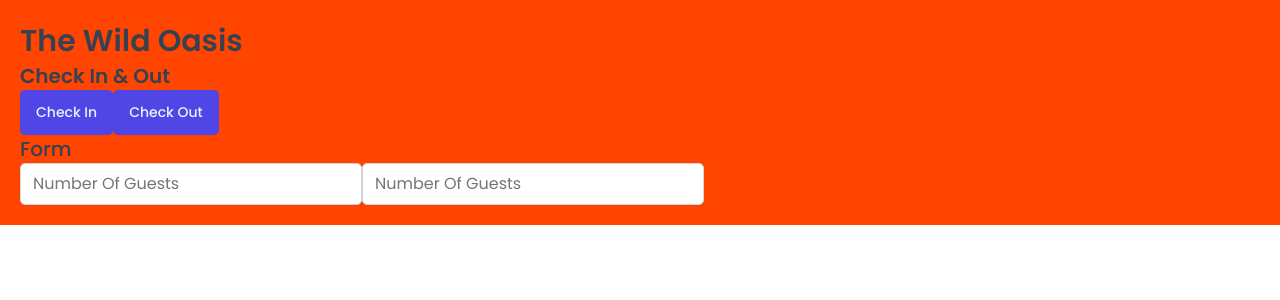
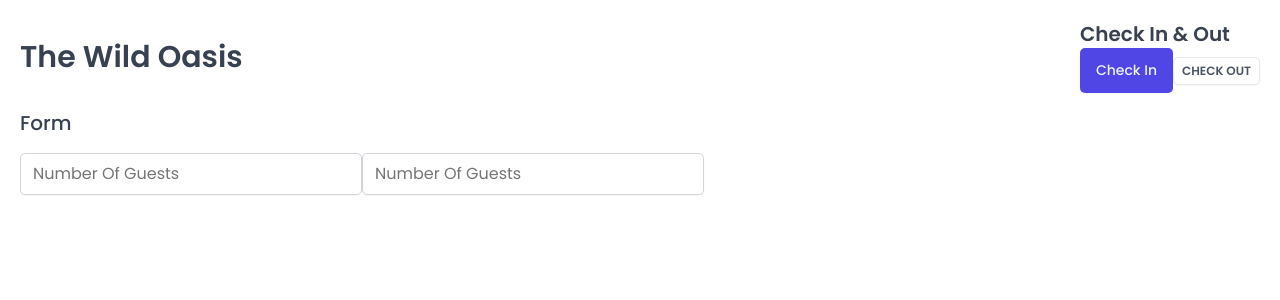
Before and after one commit to ShahadathAlam/The-Wild-Oasis, a React (Vite) app: page / in a window 1280 px wide. Shown: the top 300 px of the page. Built offline with nearby package versions, Linux system fonts and the light colour scheme; a web font is replaced by a local one.

Commit message:
Building More Reusable Styled Components

```diff
--- a/src/App.jsx
+++ b/src/App.jsx
@@ -3,9 +3,10 @@
 import Button from "./ui/Button";
 import Input from "./ui/Input";
 import Heading from "./ui/Heading";
+import Row from "./ui/Row";
 
 const StyledApp = styled.main`
-  background-color: orangered;
+  /* background-color: orangered; */
   padding: 20px;
 `;
 function App() {
@@ -13,13 +14,32 @@
     <>
       <GlobalStyles />
       <StyledApp>
-        <Heading as="h1">The Wild Oasis</Heading>
-        <Heading as="h2">Check In & Out</Heading>
-        <Button onClick={() => alert("check in")}>Check In </Button>
-        <Button onClick={() => alert("check out")}>Check Out </Button>
-        <Heading as="h3">Form</Heading>
-        <Input type="number" placeholder="Number Of Guests" />
-        <Input type="number" placeholder="Number Of Guests" />
+        {/* <Row type="vertical"> */}
+        <Row>
+          <Row type="horizontal">
+            <Heading as="h1">The Wild Oasis</Heading>
+
+            <div>
+              <Heading as="h2">Check In & Out</Heading>
+              <Button onClick={() => alert("check in")}>Check In</Button>
+              <Button
+                variation="secondary"
+                size="small"
+                onClick={() => alert("check out")}
+              >
+                Check Out
+              </Button>
+            </div>
+          </Row>
+
+          <Row>
+            <Heading as="h3">Form</Heading>
+            <form>
+              <Input type="number" placeholder="Number Of Guests" />
+              <Input type="number" placeholder="Number Of Guests" />
+            </form>
+          </Row>
+        </Row>
       </StyledApp>
     </>
   );
--- a/src/ui/Button.jsx
+++ b/src/ui/Button.jsx
@@ -49,21 +49,35 @@
 };
 
 const Button = styled.button`
-  font-size: 1.4rem;
-  padding: 1.2rem 1.6rem;
-  font-weight: 500;
   border: none;
   border-radius: var(--border-radius-sm);
-  background-color: var(--color-brand-600);
-  color: var(--color-brand-50);
+
   box-shadow: var(--shadow-sm);
-  cursor: pointer;
 
-  //  &:hover means button:hover
-
-  &:hover {
-    background-color: var(--color-brand-700);
-  }
+  ${(props) => variations[props.variation]}
+  ${(props) => sizes[props.size]}
 `;
 
+Button.defaultProps = {
+  variation: "primary",
+  size: "medium",
+};
 export default Button;
+
+// const Button = styled.button`
+//   font-size: 1.4rem;
+//   padding: 1.2rem 1.6rem;
+//   font-weight: 500;
+//   border: none;
+//   border-radius: var(--border-radius-sm);
+//   background-color: var(--color-brand-600);
+//   color: var(--color-brand-50);
+//   box-shadow: var(--shadow-sm);
+//   cursor: pointer;
+
+//   //  &:hover means button:hover
+
+//   &:hover {
+//     background-color: var(--color-brand-700);
+//   }
+// `;
--- /dev/null
+++ b/src/ui/Row.jsx
@@ -0,0 +1,33 @@
+import styled, { css } from "styled-components";
+
+const Row = styled.div`
+  display: flex;
+  ${(props) =>
+    props.type === "horizontal" &&
+    css`
+      justify-content: space-between;
+      align-items: center;
+    `}
+
+  ${(props) =>
+    props.type === "vertical" &&
+    css`
+      flex-direction: column;
+      gap: 1.6rem;
+    `}
+`;
+
+Row.defaultProps = {
+  type: "vertical",
+};
+export default Row;
+
+// function Row({text = 'test...'}) {
+//     return (
+//         <div>
+
+//         </div>
+//     )
+// }
+
+// export default Row
```
